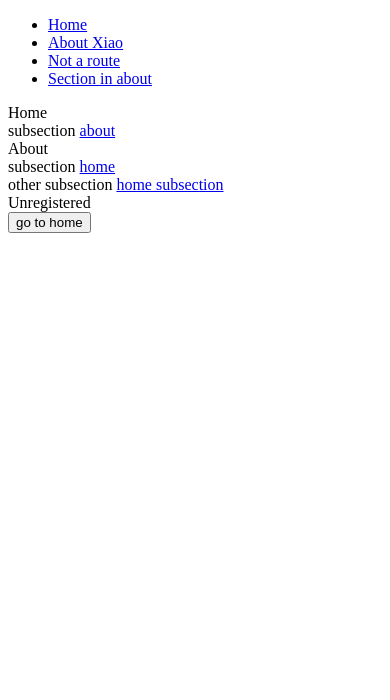
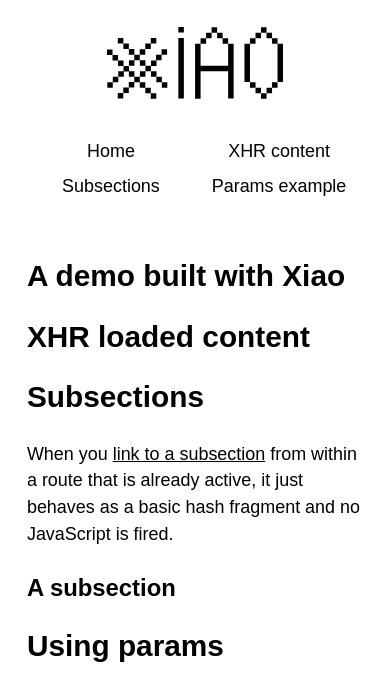
Before and after one commit to Heydon/xiao, a website: page example/index.html in a window 390 px wide. Drawn offline with Linux system fonts and the light colour scheme.

Commit message:
arrived and departed for all

```diff
--- a/example/index.html
+++ b/example/index.html
@@ -4,79 +4,79 @@
     <meta charset="utf-8">
     <meta name="viewport" content="width=device-width, initial-scale=1.0">
     <meta http-equiv="X-UA-Compatible" content="IE=edge">
-    <title>
-      Xiao
-    </title>
-    <style>
-      [aria-current] {
-        text-decoration: none;
-        border-bottom: 2px solid;
-      }
-    </style>
+    <link rel="stylesheet" href="styles.css">
+    <title>Xiao Demo</title>
   </head>
   <body>
+    <header>
+      <svg aria-hidden="true" xmlns:rdf="http://www.w3.org/1999/02/22-rdf-syntax-ns#" xmlns="http://www.w3.org/2000/svg" height="73.548mm" width="180.34mm" version="1.1" xmlns:cc="http://creativecommons.org/ns#" xmlns:dc="http://purl.org/dc/elements/1.1/" viewBox="0 0 638.98263 260.60408">
+       <g transform="translate(838.41 -52.495)">
+        <path style="stroke-width:0;fill:#000000" d="m258.98 0v19.867h20v-19.867h-20zm120.72 1.0098v20h20v-20l-20-.0002zm20 20v20h20v-20h-20zm20 20v20h20v-20h-20zm20 20v80h-100v-80h-20v199.59h20v-99.59h100v98.58h20v-198.58h-20zm-100 0h20v-20h-20v20zm20-20h20v-20h-20v20zm199.42-40v20h20v-20l-20-.0002zm20 20v20h20v-20h-20zm20 20v20h19.86v138.58h20v-138.58h-19.86v-20h-20zm-40-20h-20v20h20v-20zm-20 20h-20v20h20v-20zm-280.14-1.143v219.72h20v-219.72l-20-.003zm-100 .051v20h20v-20h-20zm0 20h-20v20h20v-20zm-119.62-19.627v20h20v-20h-20zm20 20v20h20v-20h-20zm20 20v19.999h20v-19.999h-20zm419.62-19.281v138.58h20v-138.58h-20zm-380.21 19.404v19.996h20v-19.996h-20zm79.3.383v20.003h20v-20.003h-20zm0 20.003h-20v20h20v-20zm-198.07-19.575v19.995h20v-19.995h-20zm20 19.995v20h20v-20h-20zm20 20v20h20v-20h-20zm20 20v19.21h-19v20h20v-19.21h18.494v19.5h19.5v19.07h-19.916v20h20v-19.57h19.912v-20h-19.496v-19.5h-19.494v-19.5h-20zm58.99 59v20h20v-20h-20zm20 20v20h20v-20h-20zm20 20v20h20v-20h-20zm-79.912-20.43h-20v20h-20v20h20v-20h20v-20zm-38.078-39.36h-20v20h20v-20zm-20 20h-20v20h20v-20zm77.984-100.01v20h19.996v-20h-19.996zm20.376 19.87v20h20v-20h-20zm-39.788.50v20h20v-20h-20zm80.218.64v20h20v-20h-20zm-20.29 19.37v20h20v-20h-20zm20.29 19.56v20h19.28v20h20v-20h-19.28v-20h-20zm39.28 40v20h20v-20h-20zm-79.63-39.85v20h20v-20h-20zm399.68 40.07v20h20v-20h-20zm20 20v20h20v-20h-20zm20 20v20h20v-20h-20zm20 0h20v-20h-20v20zm20-20h20v-20h-20v20z" transform="translate(-838.41 52.495)"/>
+       </g>
+      </svg>
+      <nav>
         <ul>
-      <li><a href="#home?poo=wee">Home</a></li>
-      <li><a href="#about?fuck=fuck">About Xiao</a></li>
-      <li><a href="#nope">Not a route</a></li>
-      <li><a href="#subsection2">Section in about</a></li>
+          <li><a href="#home">Home</a></li>
+          <li><a href="#xhr">XHR content</a></li>
+          <li><a href="#subsections">Subsections</a></li>
+          <li><a href="#params?foo=bar">Params example</a></li>
         </ul>
+      </nav>
+    </header>
+    <main>
       <div id="home">
-      Home
-      <div id="subsection1">subsection <a href="#about">about</a></div>
+        <h1>A demo built with Xiao</h1>
       </div>
-    <div id="about">
-      About
-      <div id="subsection2">subsection <a href="#home">home</a></div>
-      <div id="subsection1">other subsection <a href="#subsection1">home subsection</a></div>
+      <div id="xhr">
+        <h1>XHR loaded content</h1>
       </div>
-    <div id="unregistered">
-      Unregistered
+      <div id="subsections">
+        <h1>Subsections</h1>
+        <p>When you <a href="#a-subsection">link to a subsection</a> from within a route that is already active, it just behaves as a basic hash fragment and no JavaScript is fired.</p>
+        <h2 id="a-subsection">A subsection</h2>
       </div>
-    <button id="go-to-home">go to home</button>
-    <script src="../xiao-es5.js"></script>
+      <div id="params">
+        <h1>Using params</h1>
+      </div>
+    </main>
+    <script src="../xiao.js"></script>
     <script>
-
       var app = new Xiao(
         [
           {
             id: 'home',
             label: 'Home',
+          },
+          {
+            id: 'subsections',
+            label: 'Subsections within routes'
+          },
+          {
+            id: 'xhr',
+            label: 'XHR content',
             arrived(elem, params, routes) {
-              console.log('new elem:', elem)
-              console.log('new params:', params)
-              console.log('routes object:', routes)
+
             },
             departed(elem, params, routes) {
-              console.log('old elem:', elem)
-              console.log('old params:', params)
-              console.log('routes object:', routes)
+
             }
           },
           {
-            id: 'about',
-            label: 'About Xiao',
+            id: 'params',
+            label: 'Params example',
             arrived(elem, params, routes) {
-              console.log('new elem:', elem)
-              console.log('new params:', params)
-              console.log('routes object:', routes)
+
             },
             departed(elem, params, routes) {
-              console.log('old elem:', elem)
-              console.log('old params:', params)
-              console.log('routes object:', routes)
+
             }
           }
         ],
         'home'
       )
 
-      document.getElementById('go-to-home').addEventListener('click', function () {
-        app.reroute('home', '?penis=butt');
-      })
-
       window.addEventListener('reroute', e => {
-        console.log('Rerouted!! Old route:', e.detail.oldRoute)
+        console.log('Old route:', e.detail.oldRoute)
       })
     </script>
   </body>
--- /dev/null
+++ b/example/styles.css
@@ -0,0 +1,102 @@
+html {
+  font-size: calc(1em + 0.5vw);
+  font-family: Futura, sans-serif;
+}
+
+* {
+  margin: 0;
+  padding: 0;
+  color: inherit;
+  box-sizing: border-box;
+}
+
+* + * {
+  margin-top: 1.5rem;
+}
+
+br,
+dt,
+dd,
+th,
+td,
+option,
+[hidden] + *,
+li + li,
+body,
+.main-and-footer {
+    margin-top: 0;
+}
+
+body {
+  max-width: 35rem;
+  margin: 1.5rem auto;
+  line-height: 1.5;
+  padding: 0 1.5rem;
+}
+
+h1, h2, h3 {
+  line-height: 1.125;
+}
+
+h1 {
+  font-size: 1.66rem;
+}
+
+h2 {
+  font-size: 1.33rem;
+}
+
+h3 {
+  font-size: 1rem;
+}
+
+main {
+  margin-top: 3rem;
+}
+
+nav ul {
+  display: flex;
+  justify-content: space-between;
+  align-items: center;
+  list-style: none;
+  flex-flow: row wrap;
+}
+
+nav li {
+  line-height: 1;
+}
+
+nav a {
+  text-decoration: none;
+  line-height: 1;
+}
+
+nav [aria-current] {
+  border-bottom: 4px solid;
+  transition: border 0.25s ease-in;
+}
+
+[tabindex="-1"]:focus,
+div:not([tabindex]):focus {
+  outline: none;
+}
+
+header {
+  text-align: center;
+}
+
+header svg {
+  height: 4rem;
+  width: auto;
+}
+
+@media (max-width: 550px) {
+  nav li {
+    width: 50%;
+    padding: 0.5rem;
+  }
+
+  nav a {
+    display: inline-block;
+  }
+}
--- a/package.json
+++ b/package.json
@@ -25,7 +25,6 @@
   },
   "homepage": "https://github.com/Heydon/xiao#readme",
   "devDependencies": {
-    "babel": "^6.23.0",
     "babel-cli": "^6.26.0",
     "babel-preset-es2015-script": "^1.1.0",
     "husky": "^0.13.3",
--- a/xiao.js
+++ b/xiao.js
@@ -7,7 +7,9 @@
     options = options || {}
     this.settings = {
       showHide: true,
-      separator: '|'
+      separator: '|',
+      arrived: null,
+      departed: null
     }
 
     for (var setting in options) {
@@ -16,7 +18,7 @@
       }
     }
 
-    this.ids = routes.map((route) => route.id)
+    this.ids = routes.map(route => route.id)
 
     var elem = id => {
       return document.getElementById(id)
@@ -71,25 +73,30 @@
       var oldParams = oldURL ? paramsToObject(paramsByURL(oldURL)) : null
 
       if (oldRoute && routeExists(oldRoute)) {
+        if (this.settings.departed) {
+          this.settings.departed(elem(oldRoute), oldParams, routes)
+        }
         if (routeById(oldRoute).departed) {
           routeById(oldRoute).departed(elem(oldRoute), oldParams, routes)
         }
       }
 
       var newParams = paramsToObject(paramsByURL(window.location.href))
-
+      if (this.settings.arrived) {
+        this.settings.arrived(elem(newRoute), newParams, routes)
+      }
       if (routeById(newRoute).arrived) {
         routeById(newRoute).arrived(elem(newRoute), newParams, routes)
       }
 
-      each.call(document.querySelectorAll('[aria-current]'), (link) => {
+      each.call(document.querySelectorAll('[aria-current]'), link => {
         link.removeAttribute('aria-current')
       })
-      each.call(linksById(newRoute), (link) => {
+      each.call(linksById(newRoute), link => {
         link.setAttribute('aria-current', 'true')
       })
 
-      document.title = this.title + this.settings.separator + routeById(newRoute).label
+      document.title = `${this.title} ${this.settings.separator} ${routeById(newRoute).label}`
 
       if (this.settings.showHide && newRoute === focusId) {
         document.body.scrollTop = 0
@@ -104,7 +111,7 @@
       window.dispatchEvent(reroute)
     }
 
-    window.addEventListener('load', (e) => {
+    window.addEventListener('load', e => {
       this.title = document.title
 
       routes.forEach(route => {
@@ -113,7 +120,8 @@
         region.setAttribute('aria-label', route.label)
       })
 
-      var hash = window.location.hash.substr(1)
+      var hash = idByURL(window.location.href)
+      console.log(hash)
 
       if (!hash || !routeExists(hash)) {
         this.reroute(defaultId)
@@ -122,13 +130,13 @@
       }
     })
 
-    window.addEventListener('hashchange', (e) => {
+    window.addEventListener('hashchange', e => {
       var id = idByURL(window.location.href)
       var newRoute = parentRouteExists(id)
       var oldId = e.oldURL.indexOf('#') > -1 ? idByURL(e.oldURL) : null
       var oldRoute = oldId ? parentRouteExists(oldId) : null
 
-      if (newRoute) {
+      if (newRoute && newRoute !== oldRoute) {
         var focusId = id === newRoute ? newRoute : id
         reconfigure(newRoute, oldRoute, e.oldURL ? e.oldURL : null, focusId)
       }
```
Also changed, not shown: xiao-es5.js (added, +154 -0 lines), README.md, xiao-es5.min.js (added), xiao.min.js (added). Lines whose indentation alone changed are shown as unchanged.
